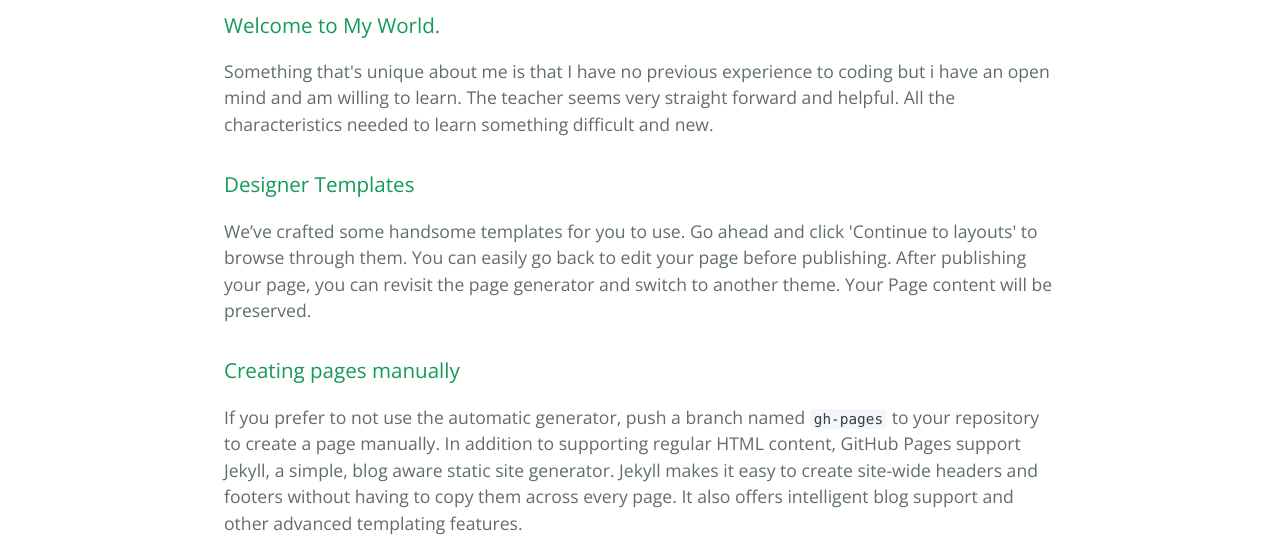
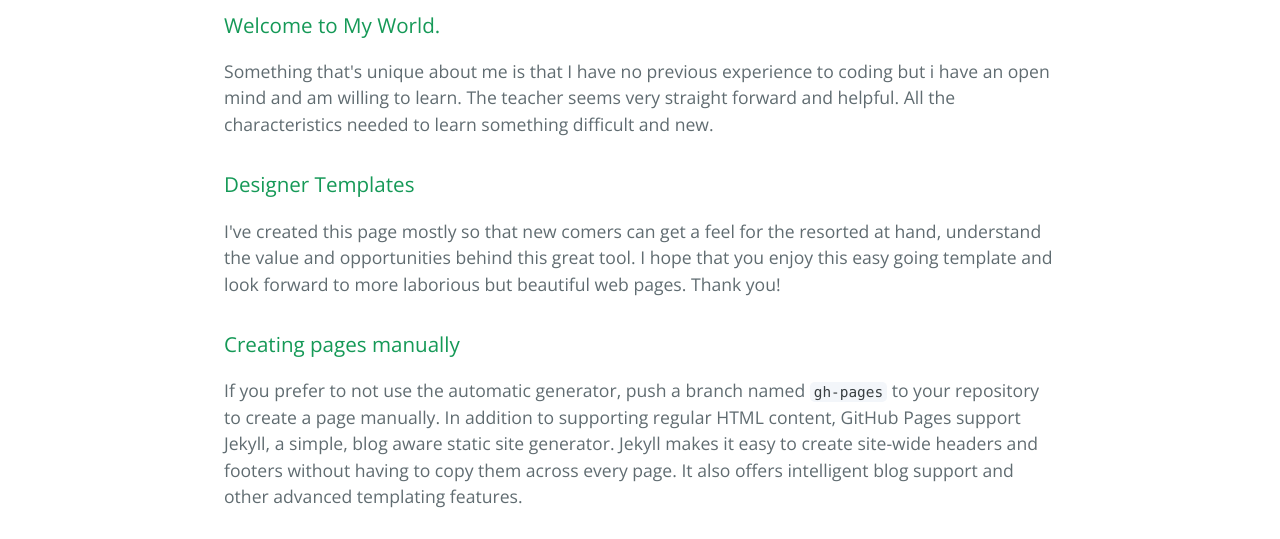
Before and after one commit to LadyRaye/hello-world, a plain HTML site: page index.html in a window 1280 px wide. Shown: the part 405-944 px from the top of the page. Drawn offline with nearby package versions, Linux system fonts and the light colour scheme.

Commit message:
Update index.html

```diff
--- a/index.html
+++ b/index.html
@@ -27,7 +27,7 @@
 <h3>
 <a id="designer-templates" class="anchor" href="#designer-templates" aria-hidden="true"><span aria-hidden="true" class="octicon octicon-link"></span></a>Designer Templates</h3>
 
-<p>We’ve crafted some handsome templates for you to use. Go ahead and click 'Continue to layouts' to browse through them. You can easily go back to edit your page before publishing. After publishing your page, you can revisit the page generator and switch to another theme. Your Page content will be preserved.</p>
+<p>I've created this page mostly so that new comers can get a feel for the resorted at hand, understand the value and opportunities behind this great tool. I hope that you enjoy this easy going template and look forward to more laborious but beautiful web pages. Thank you!</p>
 
 <h3>
 <a id="creating-pages-manually" class="anchor" href="#creating-pages-manually" aria-hidden="true"><span aria-hidden="true" class="octicon octicon-link"></span></a>Creating pages manually</h3>
```
